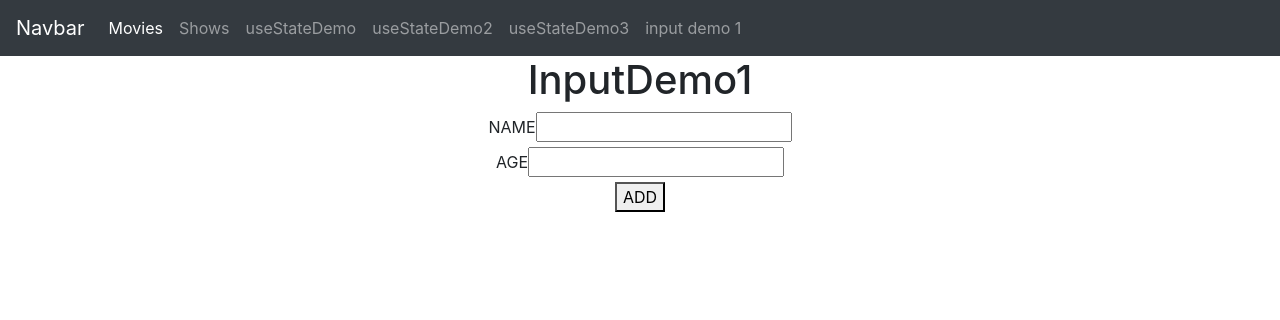
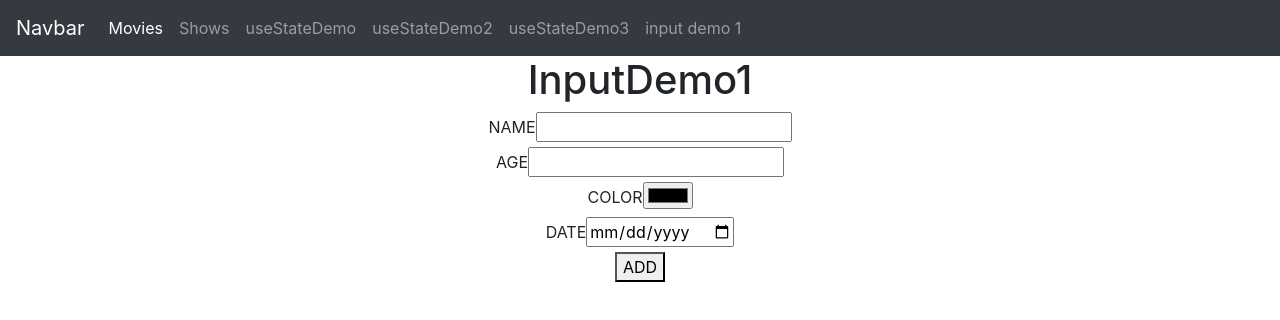
Before and after one commit to samirvithlani/club3.1_react, a React (Vite) app: page /inputdemo1 in a window 1280 px wide. Shown: the top 320 px of the page. Built offline with nearby package versions, Linux system fonts and the light colour scheme.

Commit message:
input date

```diff
--- a/src/components/InputDemo1.jsx
+++ b/src/components/InputDemo1.jsx
@@ -3,6 +3,8 @@ import React, { useState } from 'react'
 export const InputDemo1 = () => {
     const [name, setname] = useState("")
     const [age, setage] = useState()
+    const [color, setcolor] = useState("black")
+    const [date, setdate] = useState()
     const [isSubbmited, setisSubbmited] = useState(false)
 
     const nameHandler = (event)=>{
@@ -30,13 +32,23 @@ export const InputDemo1 = () => {
             {/* {age} */}
         </div>
         <div>
+            <label>COLOR</label>
+            <input type='color' onChange={(event)=>{setcolor(event.target.value)}}></input>
+        </div>
+        <div>
+            <label>DATE</label>
+            <input type='date' onChange={(event)=>{setdate(event.target.value)}}></input>
+        </div>
+        <div>
             <button onClick={()=>{submitHandler()}}>ADD</button>
         </div>
         {
-            isSubbmited == true &&  <div>
+            isSubbmited == true &&  <div style={{color:color}}>
             <h1>OUTPUT</h1>
             <h1>NAME = {name}</h1>
             <h2>AGE ={age}</h2>
+            <h3>COLOR = {color}</h3>
+            <h4>DATE = {date}</h4>
         </div>
         }
 
```
